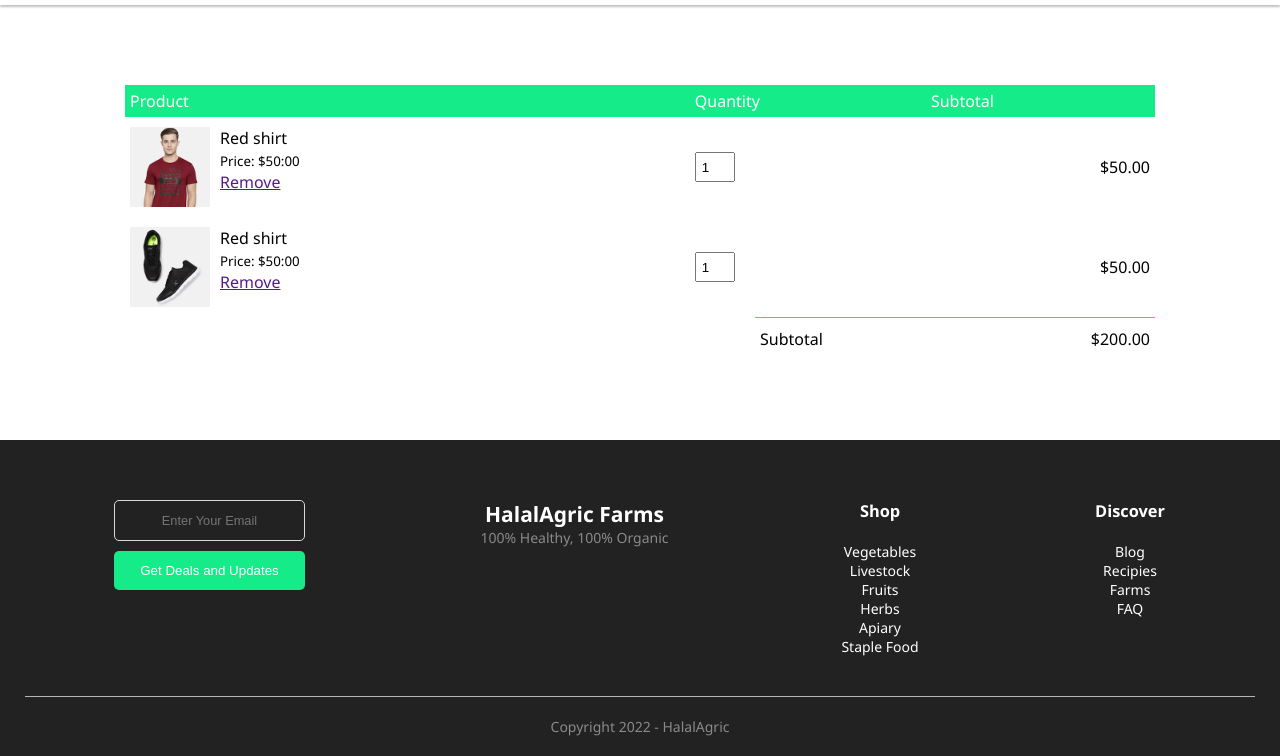
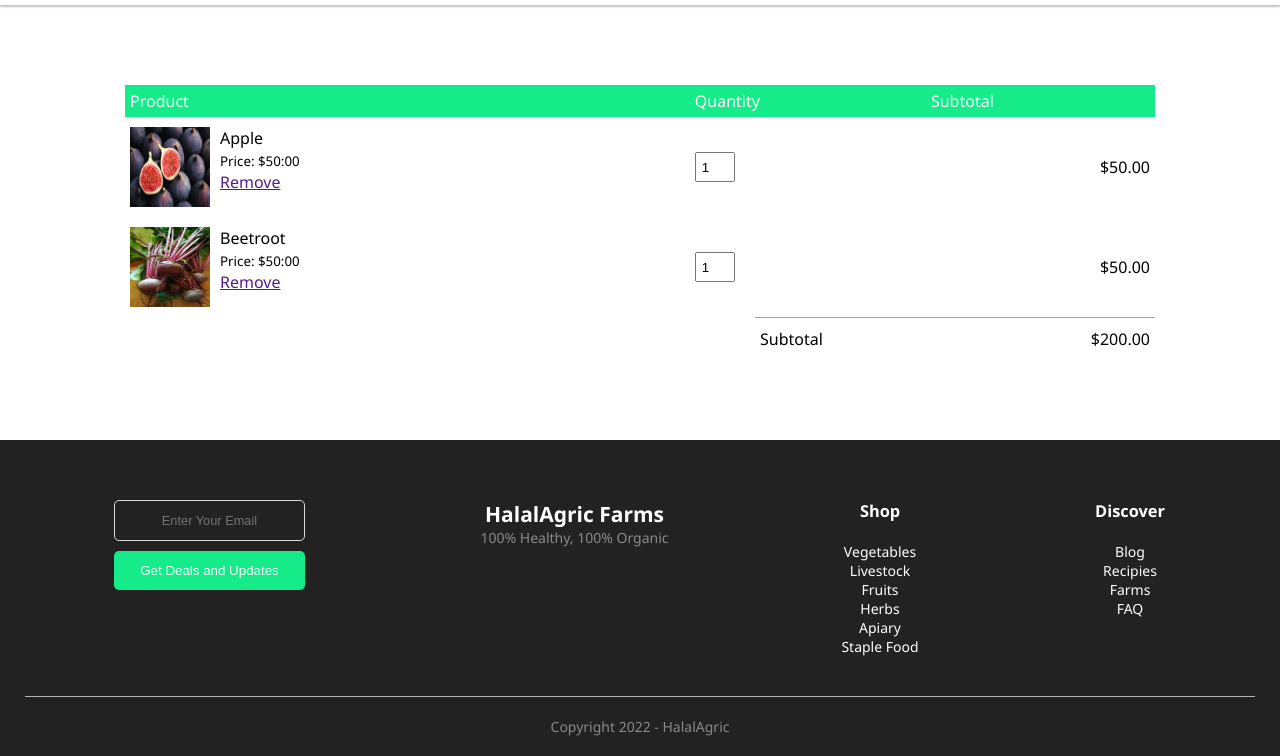
Before and after one commit to itsabubakar/halalagric, a plain HTML site: page pages/cart.html in a window 1280 px wide. Shown: the part 68-824 px from the top of the page. Drawn offline with Linux system fonts and the light colour scheme.

Commit message:
fixed pic

```diff
--- a/pages/cart.html
+++ b/pages/cart.html
@@ -58,9 +58,9 @@
         <tr>
             <td>
                 <div class="cart-info">
-                    <img src="../images/buy-1.jpg" alt="" srcset="">
+                    <img src="../assets/products/fruits/fig.jpeg" alt="" srcset="">
                     <div>
-                        <p>Red shirt</p>
+                        <p>Apple</p>
                         <small>Price: $50:00</small>
                         <br>
                         <a href="">Remove</a>
@@ -73,9 +73,9 @@
         <tr>
             <td>
                 <div class="cart-info">
-                    <img src="../images/buy-2.jpg" alt="" srcset="">
+                    <img src="../assets/products/vegs/beetroot.jpg" alt="" srcset="">
                     <div>
-                        <p>Red shirt</p>
+                        <p>Beetroot</p>
                         <small>Price: $50:00</small>
                         <br>
                         <a href="">Remove</a>
```
